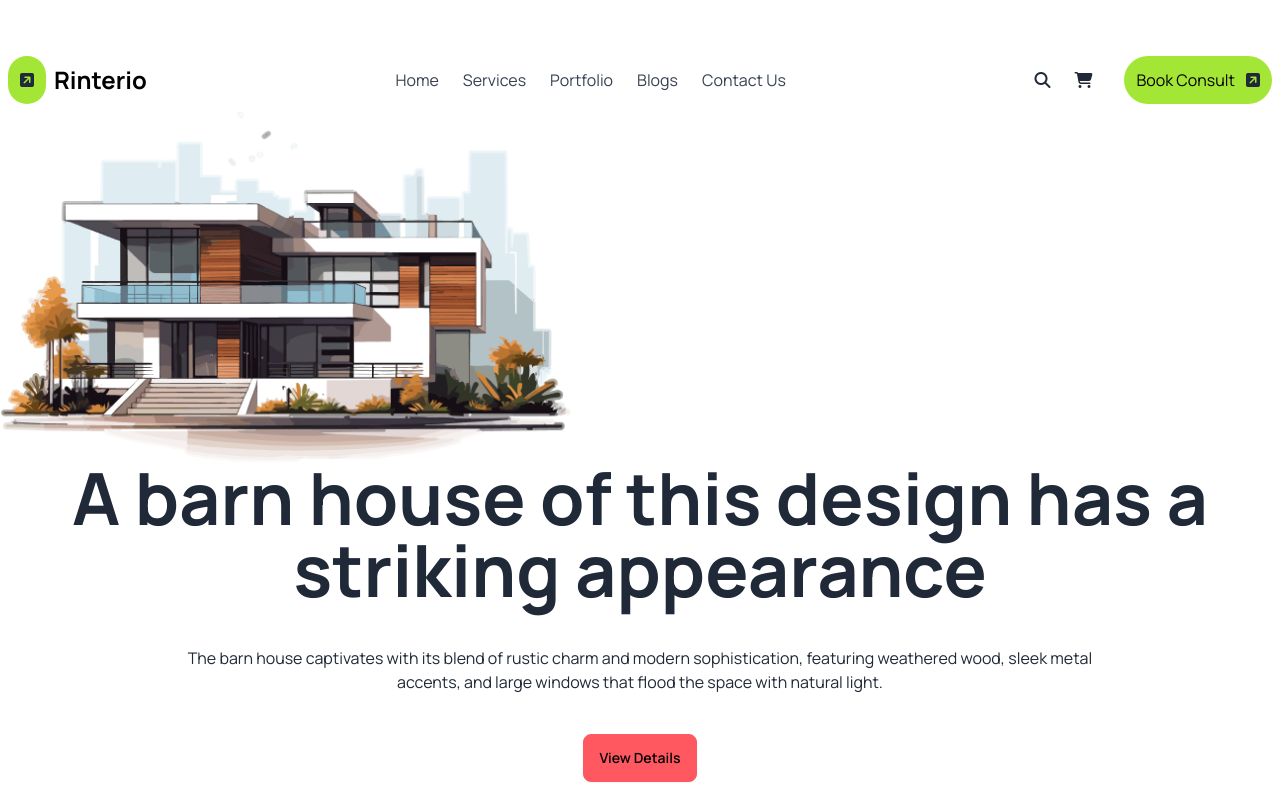
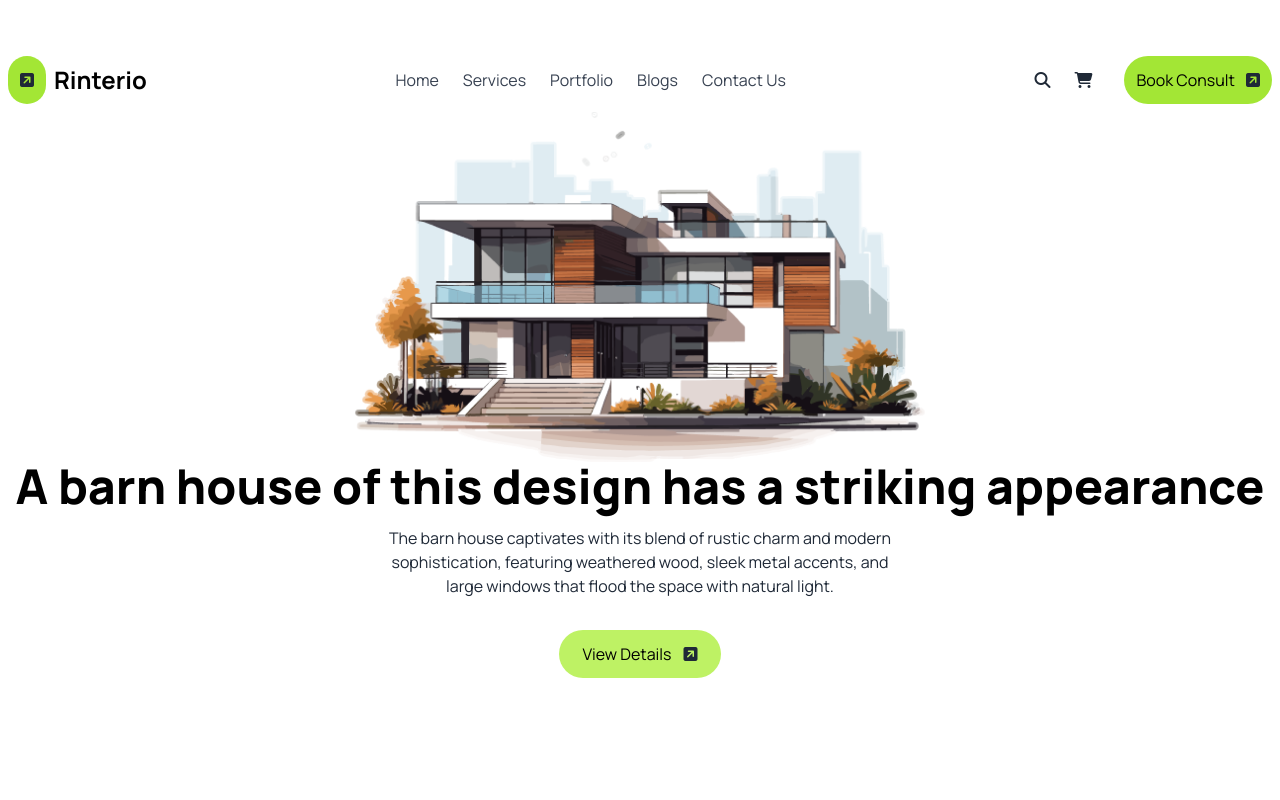
Before and after one commit to tobiburrahmantusar/assignment-3, a plain HTML site: page index.html in a window 1280 px wide. Drawn offline with nearby package versions, Linux system fonts and the light colour scheme.

Commit message:
banner done

```diff
--- a/index.html
+++ b/index.html
@@ -43,24 +43,21 @@
             </div>
             <div class="flex md:hidden mr-5"><i class="fa-solid fa-bars"></i></div>
          </nav>
-         <!-- banner -->
-          <div>
-            <div class="">
-                <div class=" text-center items-center">
-                  <div class="flex-y items-center">
-                    <div class="" ><img src="./assets/banner.png" alt=""></div>
-                    <div class="hero-contant">
-                        <h1 class="text-7xl font-bold">A barn house of this design has a striking appearance</h1>
-                    <p class="p-10 px-40 ">
-                        The barn house captivates with its blend of rustic charm and modern sophistication, featuring weathered wood, sleek metal accents, and large windows that flood the space with natural light.
-                    </p>
-                    <button class="btn btn-error">View Details</button>
-                    </div>
-                  </div>
-                </div>
-              </div>
-          </div>
      </header>
+
+     <main>
+        <!-- banner -->
+        <section class="flex flex-col items-center text-center ">
+            <img src="./assets/banner.png" alt="">
+            <h1 class="text-5xl font-extrabold mb-4 text-black">A barn house of this design has a striking appearance</h1>
+            <p class="t mb-8 max-w-lg">The barn house captivates with its blend of rustic charm and modern sophistication, featuring weathered wood, sleek metal accents, and large windows that flood the space with natural light.
+            </p>
+            <a href="" class="bg-lime-300 te py-3 px-6 mb-14 rounded-full flex items-center">
+                <span class="mr-3 text-black">View Details</span>
+                <i class="fa-solid fa-square-arrow-up-right"></i>
+            </a>
+        </section>
+     </main>
 
 
 </body>
```
